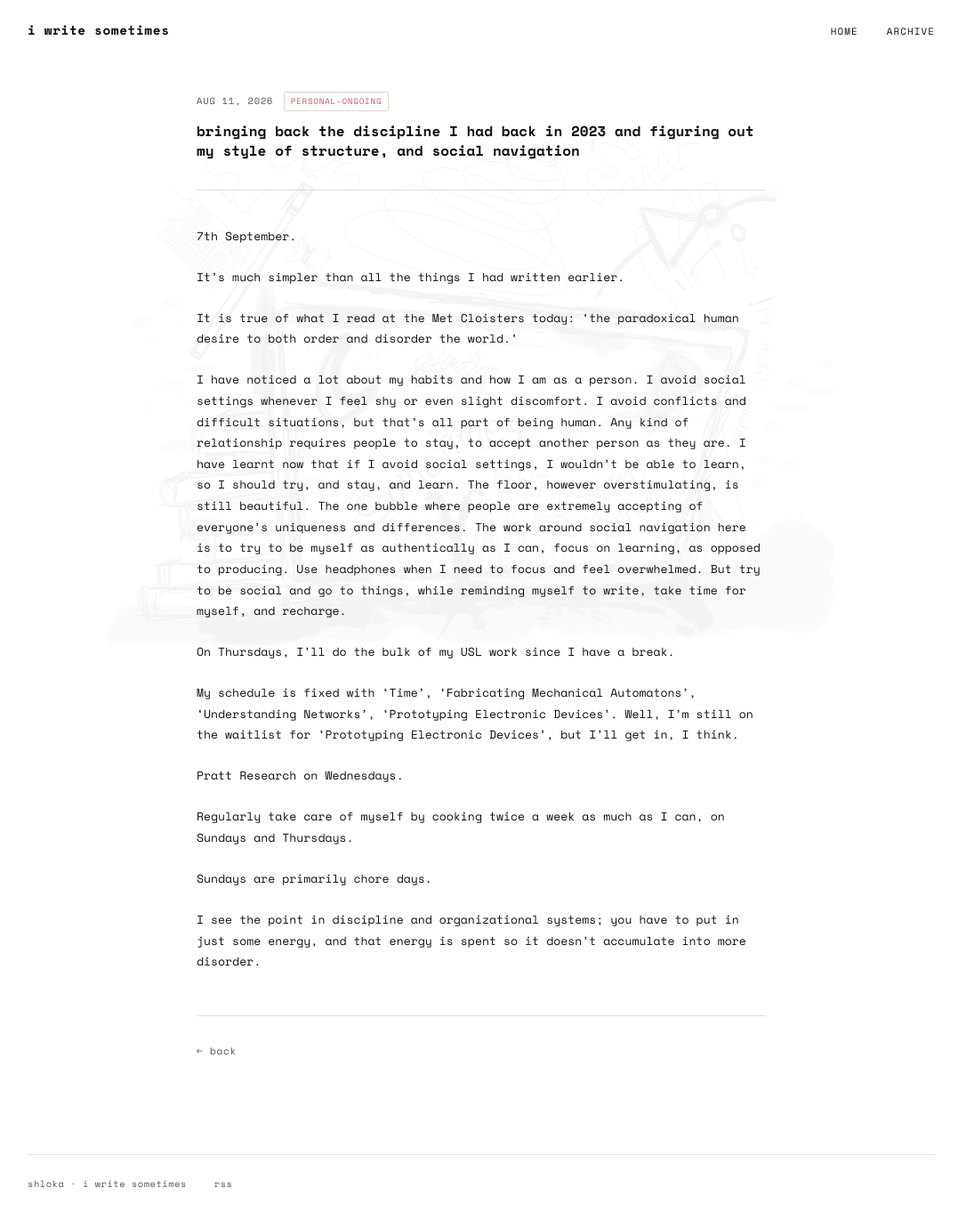
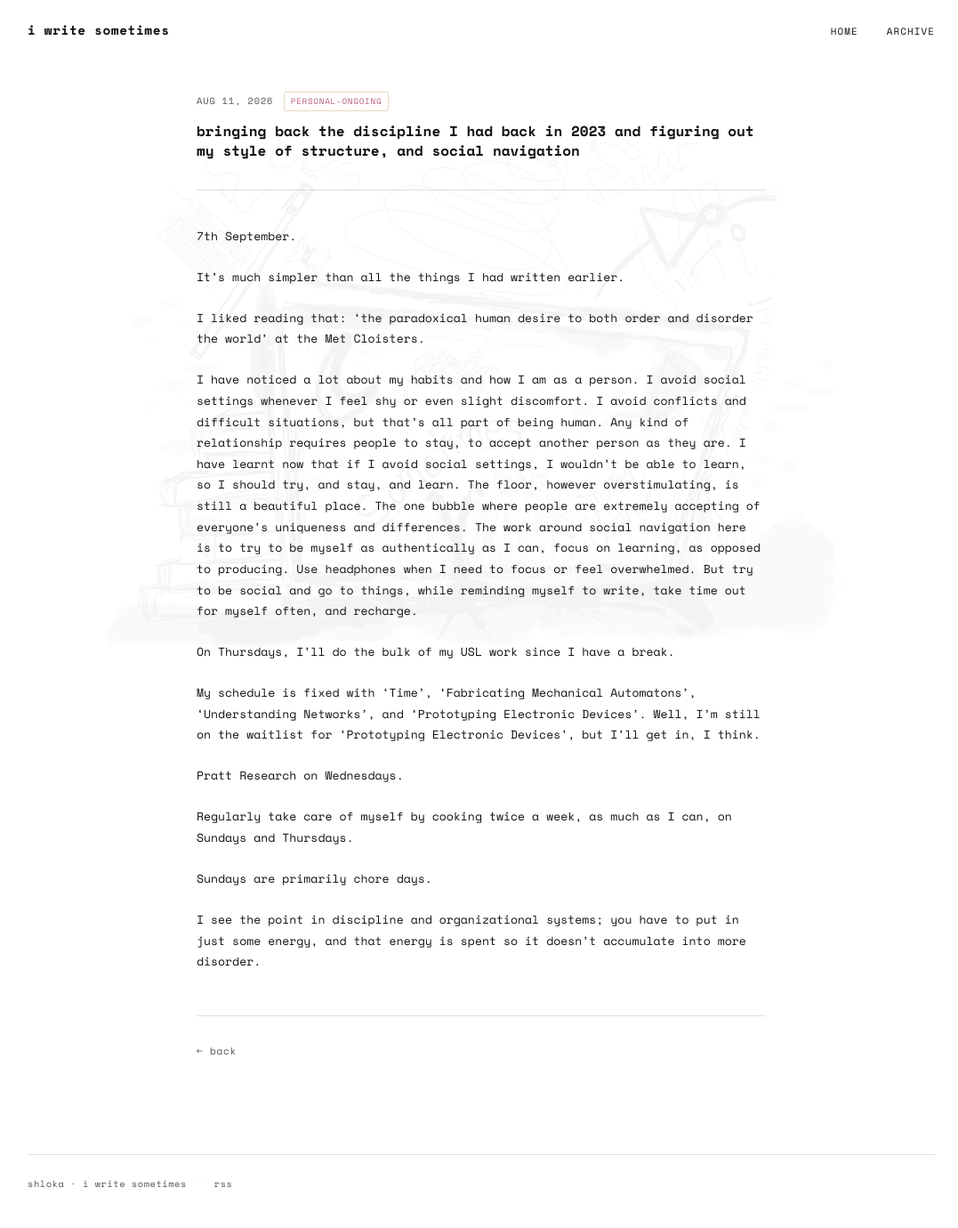
Before and after one commit to shlokamohanty/i-write-sometimes, a Jekyll site: the page built from _posts/2026-08-11-discipline.md, in a window 1280 px wide. Shown: the whole page at 89% size, without its empty margins (99-1176 px from the left). Built offline with Jekyll 4.4.1, drawn with Linux system fonts in a browser that asks for light colours; some web fonts are replaced.

Commit message:
hbjhbj
bjhbjh

```diff
--- a/_posts/2026-08-11-discipline.md
+++ b/_posts/2026-08-11-discipline.md
@@ -10,17 +10,17 @@ tags: personal-ongoing
 
 It's much simpler than all the things I had written earlier.
 
-It is true of what I read at the Met Cloisters today: 'the paradoxical human desire to both order and disorder the world.'
+I liked reading that: 'the paradoxical human desire to both order and disorder the world' at the Met Cloisters.
 
-I have noticed a lot about my habits and how I am as a person. I avoid social settings whenever I feel shy or even slight discomfort. I avoid conflicts and difficult situations, but that's all part of being human. Any kind of relationship requires people to stay, to accept another person as they are. I have learnt now that if I avoid social settings, I wouldn't be able to learn, so I should try, and stay, and learn. The floor, however overstimulating, is still beautiful. The one bubble where people are extremely accepting of everyone’s uniqueness and differences. The work around social navigation here is to try to be myself as authentically as I can, focus on learning, as opposed to producing. Use headphones when I need to focus and feel overwhelmed. But try to be social and go to things, while reminding myself to write, take time for myself, and recharge.
+I have noticed a lot about my habits and how I am as a person. I avoid social settings whenever I feel shy or even slight discomfort. I avoid conflicts and difficult situations, but that's all part of being human. Any kind of relationship requires people to stay, to accept another person as they are. I have learnt now that if I avoid social settings, I wouldn't be able to learn, so I should try, and stay, and learn. The floor, however overstimulating, is still a beautiful place. The one bubble where people are extremely accepting of everyone’s uniqueness and differences. The work around social navigation here is to try to be myself as authentically as I can, focus on learning, as opposed to producing. Use headphones when I need to focus or feel overwhelmed. But try to be social and go to things, while reminding myself to write, take time out for myself often, and recharge.
 
 On Thursdays, I'll do the bulk of my USL work since I have a break.
 
-My schedule is fixed with 'Time', 'Fabricating Mechanical Automatons', 'Understanding Networks', 'Prototyping Electronic Devices'. Well, I'm still on the waitlist for 'Prototyping Electronic Devices', but I'll get in, I think.
+My schedule is fixed with 'Time', 'Fabricating Mechanical Automatons', 'Understanding Networks', and 'Prototyping Electronic Devices'. Well, I'm still on the waitlist for 'Prototyping Electronic Devices', but I'll get in, I think.
 
 Pratt Research on Wednesdays.
 
-Regularly take care of myself by cooking twice a week as much as I can, on Sundays and Thursdays.
+Regularly take care of myself by cooking twice a week, as much as I can, on Sundays and Thursdays.
 
 Sundays are primarily chore days.
 
```
Also changed, not shown: _posts/.obsidian/workspace.json (+5 -5 lines), _posts/2026-09-03-excited.md (+3 -1 lines).
